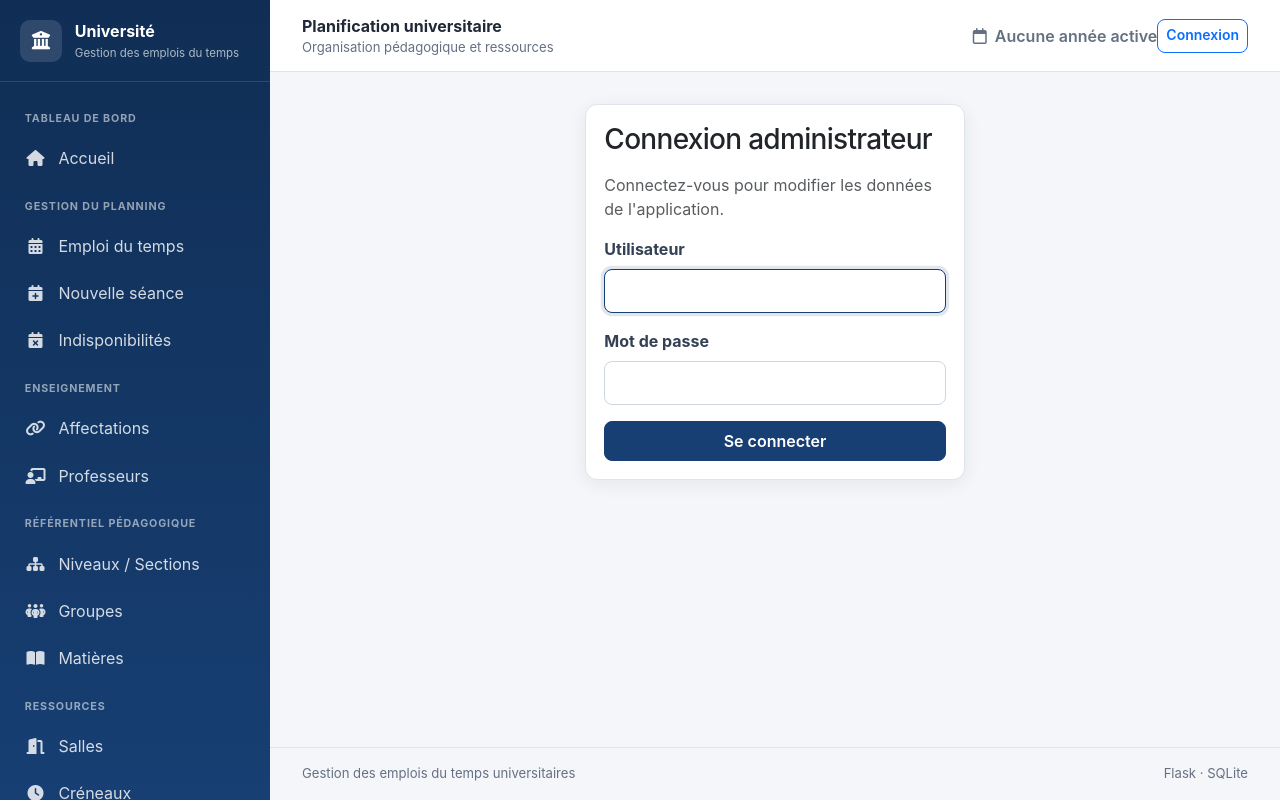
After one commit to bendhibasassi/emploi_du_temps, a Flask app: a page that uses app/templates/base.html in a window 1280 px wide. The commit adds this page. Run offline with Flask 3, Linux system fonts and the light colour scheme.

Commit message:
Ajoute la sécurité minimale de l'application

```diff
--- a/app/__init__.py
+++ b/app/__init__.py
@@ -1,15 +1,44 @@
 # app/__init__.py
-from flask import Flask
+import secrets
+from flask import Flask, abort, flash, redirect, request, session, url_for
 from flask_sqlalchemy import SQLAlchemy
 import sqlite3
 
 from sqlalchemy import event
 from sqlalchemy.engine import Engine
 
-from config import DATABASE_URI
+from config import (
+    ADMIN_PASSWORD_HASH, ADMIN_USERNAME, DATABASE_URI, SECRET_KEY,
+    SECRET_KEY_EPHEMERAL,
+)
 
 # Initialisation de SQLAlchemy
 db = SQLAlchemy()
+
+
+ROUTES_ECRITURE = {
+    'main.ajouter_annee_universitaire',
+    'main.activer_annee_universitaire',
+    'main.ajouter_niveau', 'main.modifier_niveau',
+    'main.ajouter_section', 'main.modifier_section',
+    'main.ajouter_creneau', 'main.modifier_creneau',
+    'main.ajouter_seance', 'main.modifier_seance', 'main.supprimer_seance',
+    'main.ajouter_professeur', 'main.modifier_professeur',
+    'main.supprimer_professeur', 'main.importer_professeurs',
+    'main.ajouter_salle', 'main.modifier_salle', 'main.supprimer_salle',
+    'main.ajouter_groupe', 'main.modifier_groupe', 'main.supprimer_groupe',
+    'main.ajouter_matiere', 'main.modifier_matiere', 'main.supprimer_matiere',
+    'main.ajouter_indisponibilite', 'main.supprimer_indisponibilite',
+}
+
+
+def csrf_token():
+    """Retourne le jeton CSRF associé à la session courante."""
+    token = session.get('_csrf_token')
+    if token is None:
+        token = secrets.token_urlsafe(32)
+        session['_csrf_token'] = token
+    return token
 
 
 @event.listens_for(Engine, "connect")
@@ -25,7 +54,10 @@ def create_app():
     app = Flask(__name__)
 
     # Configuration
-    app.config['SECRET_KEY'] = 'dev-key-12345'
+    app.config['SECRET_KEY'] = SECRET_KEY
+    app.config['SECRET_KEY_EPHEMERAL'] = SECRET_KEY_EPHEMERAL
+    app.config['ADMIN_USERNAME'] = ADMIN_USERNAME
+    app.config['ADMIN_PASSWORD_HASH'] = ADMIN_PASSWORD_HASH
 
     app.config['SQLALCHEMY_DATABASE_URI'] = DATABASE_URI
     app.config['SQLALCHEMY_TRACK_MODIFICATIONS'] = False
@@ -37,6 +69,24 @@ def create_app():
     from app.routes import main
     app.register_blueprint(main)
 
+    @app.before_request
+    def proteger_ecritures_et_csrf():
+        """Exige une connexion pour écrire et valide tous les POST."""
+        action_ecriture = (
+            request.endpoint in ROUTES_ECRITURE or
+            (request.method == 'POST' and request.endpoint != 'main.connexion')
+        )
+        if action_ecriture and not session.get('admin_connecte'):
+            flash('Connectez-vous pour effectuer cette action.', 'warning')
+            return redirect(url_for('main.connexion', next=request.full_path))
+
+        if request.method == 'POST':
+            token_session = session.get('_csrf_token', '')
+            token_formulaire = request.form.get('_csrf_token', '')
+            if not (token_session and token_formulaire and
+                    secrets.compare_digest(token_session, token_formulaire)):
+                abort(400, description='Jeton CSRF absent ou invalide.')
+
     @app.context_processor
     def injecter_annee_active():
         """Rend l'année de travail disponible dans tous les templates."""
@@ -44,7 +94,9 @@ def create_app():
         return {
             'annee_active_globale': AnneeUniversitaire.query.filter_by(
                 active=True
-            ).first()
+            ).first(),
+            'csrf_token': csrf_token,
+            'administrateur_connecte': bool(session.get('admin_connecte')),
         }
 
     # Créer les tables si elles n'existent pas
--- a/app/routes.py
+++ b/app/routes.py
@@ -2,9 +2,14 @@
 import io
 import hashlib
 import re
+from urllib.parse import urlsplit
 
 import pandas as pd
-from flask import Blueprint, render_template, request, redirect, url_for, flash, send_file
+from flask import (
+    Blueprint, current_app, render_template, request, redirect, session,
+    url_for, flash, send_file,
+)
+from werkzeug.security import check_password_hash
 from sqlalchemy import or_
 from sqlalchemy.exc import SQLAlchemyError
 from sqlalchemy.orm import joinedload, selectinload
@@ -17,6 +22,48 @@ from datetime import datetime
 
 
 TYPES_SALLE = ('AMPHI', 'GRANDE_SALLE', 'PETITE_SALLE')
+main = Blueprint('main', __name__)
+
+
+def destination_sure(destination):
+    """N'autorise qu'une destination locale après connexion."""
+    if not destination:
+        return None
+    cible = urlsplit(destination)
+    if cible.scheme or cible.netloc or not cible.path.startswith('/'):
+        return None
+    return destination
+
+
+@main.route('/connexion', methods=['GET', 'POST'])
+def connexion():
+    """Ouvre une session administrateur configurée par l'environnement."""
+    destination = destination_sure(request.values.get('next'))
+    if request.method == 'POST':
+        utilisateur = request.form.get('utilisateur', '').strip()
+        mot_de_passe = request.form.get('mot_de_passe', '')
+        utilisateur_attendu = current_app.config.get('ADMIN_USERNAME')
+        hash_attendu = current_app.config.get('ADMIN_PASSWORD_HASH')
+
+        if (hash_attendu and utilisateur == utilisateur_attendu and
+                check_password_hash(hash_attendu, mot_de_passe)):
+            session.clear()
+            session['admin_connecte'] = True
+            session['admin_username'] = utilisateur_attendu
+            flash('Connexion réussie.', 'success')
+            return redirect(destination or url_for('main.index'))
+
+        flash('Identifiants invalides ou administrateur non configuré.', 'danger')
+
+    return render_template('connexion.html', next_url=destination)
+
+
+@main.route('/deconnexion', methods=['POST'])
+def deconnexion():
+    """Ferme la session administrateur."""
+    session.clear()
+    flash('Vous êtes déconnecté.', 'info')
+    return redirect(url_for('main.index'))
 
 
 def ajouter_historique(utilisateur, action, type_objet, id_objet,
@@ -144,8 +191,6 @@ def determiner_annee_consultation():
         annee_active.id_annee if annee_active else None,
         annee_active is None
     )
-
-main = Blueprint('main', __name__)
 
 # JOURS de la semaine
 JOURS = {
--- a/app/templates/base.html
+++ b/app/templates/base.html
@@ -45,6 +45,14 @@
                 <i class="far fa-calendar"></i>
                 <span>{% if annee_active_globale %}Année de travail : {{ annee_active_globale.libelle }}{% else %}Aucune année active{% endif %}</span>
             </div>
+            {% if administrateur_connecte %}
+                <form method="POST" action="{{ url_for('main.deconnexion') }}" class="m-0">
+                    <input type="hidden" name="_csrf_token" value="{{ csrf_token() }}">
+                    <button type="submit" class="btn btn-outline-secondary btn-sm">Déconnexion</button>
+                </form>
+            {% else %}
+                <a href="{{ url_for('main.connexion') }}" class="btn btn-outline-primary btn-sm">Connexion</a>
+            {% endif %}
         </header>
         <main class="app-main" id="mainContent">
             {% with messages = get_flashed_messages(with_categories=true) %}
@@ -66,6 +74,15 @@
     </div>
     <script src="https://cdn.jsdelivr.net/npm/bootstrap@5.3.0/dist/js/bootstrap.bundle.min.js"></script>
     <script>
+        document.querySelectorAll('form[method="POST"], form[method="post"]').forEach(form => {
+            if (!form.querySelector('input[name="_csrf_token"]')) {
+                const token = document.createElement('input');
+                token.type = 'hidden';
+                token.name = '_csrf_token';
+                token.value = {{ csrf_token()|tojson }};
+                form.appendChild(token);
+            }
+        });
         const sidebar = document.getElementById('appSidebar');
         const sidebarToggle = document.getElementById('sidebarToggle');
         const sidebarBackdrop = document.getElementById('sidebarBackdrop');
--- /dev/null
+++ b/app/templates/connexion.html
@@ -0,0 +1,27 @@
+{% extends "base.html" %}
+{% block title %}Connexion administrateur{% endblock %}
+{% block content %}
+<div class="row justify-content-center">
+    <div class="col-md-7 col-lg-5">
+        <div class="card">
+            <div class="card-body">
+                <h1 class="h3 mb-3">Connexion administrateur</h1>
+                <p class="text-muted">Connectez-vous pour modifier les données de l'application.</p>
+                <form method="POST">
+                    <input type="hidden" name="_csrf_token" value="{{ csrf_token() }}">
+                    {% if next_url %}<input type="hidden" name="next" value="{{ next_url }}">{% endif %}
+                    <div class="mb-3">
+                        <label for="utilisateur" class="form-label">Utilisateur</label>
+                        <input id="utilisateur" name="utilisateur" class="form-control" required autofocus>
+                    </div>
+                    <div class="mb-3">
+                        <label for="mot_de_passe" class="form-label">Mot de passe</label>
+                        <input type="password" id="mot_de_passe" name="mot_de_passe" class="form-control" required>
+                    </div>
+                    <button type="submit" class="btn btn-primary w-100">Se connecter</button>
+                </form>
+            </div>
+        </div>
+    </div>
+</div>
+{% endblock %}
```
Also changed, not shown: config.py (+14 -1 lines).
